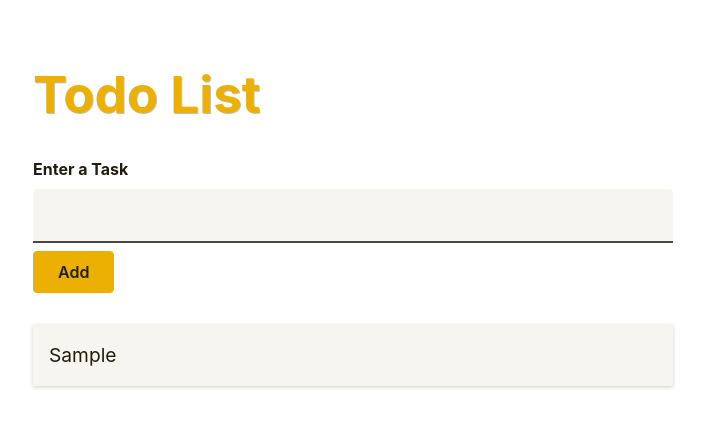
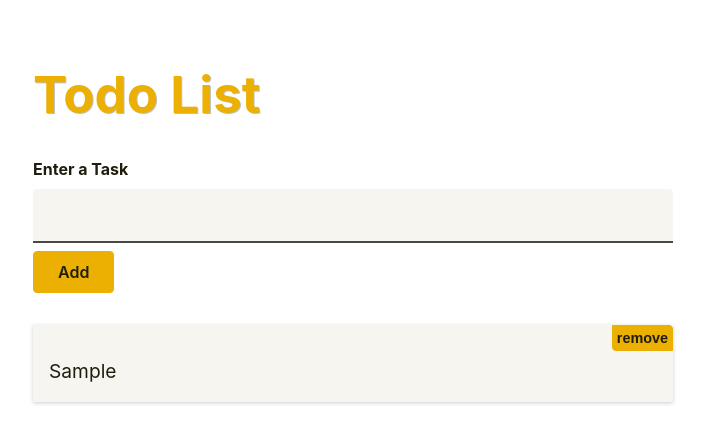
Before and after one commit to richslezak/Todos, a React (Vite) app: page / in a window 1280 px wide. Both pictures are taken after typing "Sample" into the empty fields and a click on the button "Add". Shown: the top 442 px of the page, without its empty margins (287-992 px from the left). Built offline with nearby package versions, Linux system fonts and the light colour scheme.

Commit message:
added remove todo function and styles

```diff
--- a/src/App.tsx
+++ b/src/App.tsx
@@ -13,11 +13,18 @@ function App() {
       return prevTodos.concat(newTodo);
     });
   };
+
+  const removeTodoHandler = (todoId: string) => {
+    setTodos((prevTodos) => {
+      return prevTodos.filter((todo) => todo.id !== todoId);
+    });
+  };
+
   return (
     <>
       <h1>Todo List</h1>
       <NewTodo onAddTodo={addTodoHandler} />
-      <Todos items={todos} />
+      <Todos items={todos} onRemoveTodo={removeTodoHandler} />
     </>
   );
 }
--- a/src/components/TodoItem.module.css
+++ b/src/components/TodoItem.module.css
@@ -1,8 +1,30 @@
 .item {
+  position: relative;
   margin: 1rem 0;
   box-shadow: 0 1px 4px rgba(0, 0, 0, 0.2);
-  padding: 1rem;
+  padding: 2rem 1rem 1rem;
   background-color: #f7f5ef;
   color: #201d0f;
   font-size: 1.2rem;
 }
+
+.item button {
+  position: absolute;
+  right: 0;
+  top: 0;
+  font-size: 0.9rem;
+  background-color: #ebb002;
+  border: 1px solid #ebb002;
+  color: #201d0f;
+  font-weight: 600;
+  padding: 0.25rem;
+  border-radius: 0 4px;
+  cursor: pointer;
+  transition: all 0.3s;
+}
+
+.item button:hover,
+.item button:active {
+  background-color: #ebc002;
+  border-color: #ebc002;
+}
--- a/src/components/TodoItem.tsx
+++ b/src/components/TodoItem.tsx
@@ -1,6 +1,11 @@
 import classes from './TodoItem.module.css';
-const TodoItem: React.FC<{ text: string }> = (props) => {
-  return <li className={classes.item}>{props.text}</li>;
+const TodoItem: React.FC<{ text: string; removeTodo: () => void }> = (props) => {
+  return (
+    <li className={classes.item}>
+      {props.text}
+      <button onClick={props.removeTodo}>remove</button>
+    </li>
+  );
 };
 
 export default TodoItem;
--- a/src/components/Todos.tsx
+++ b/src/components/Todos.tsx
@@ -2,11 +2,15 @@ import Todo from '../models/todo';
 import TodoItem from './TodoItem';
 import classes from './Todos.module.css';
 
-const Todos: React.FC<{ items: Todo[] }> = (props) => {
+const Todos: React.FC<{ items: Todo[]; onRemoveTodo: (id: string) => void }> = (props) => {
   return (
     <ul className={classes.todos}>
       {props.items.map((item) => (
-        <TodoItem key={item.id} text={item.text} />
+        <TodoItem
+          key={item.id}
+          text={item.text}
+          removeTodo={props.onRemoveTodo.bind(null, item.id)}
+        />
       ))}
     </ul>
   );
```
